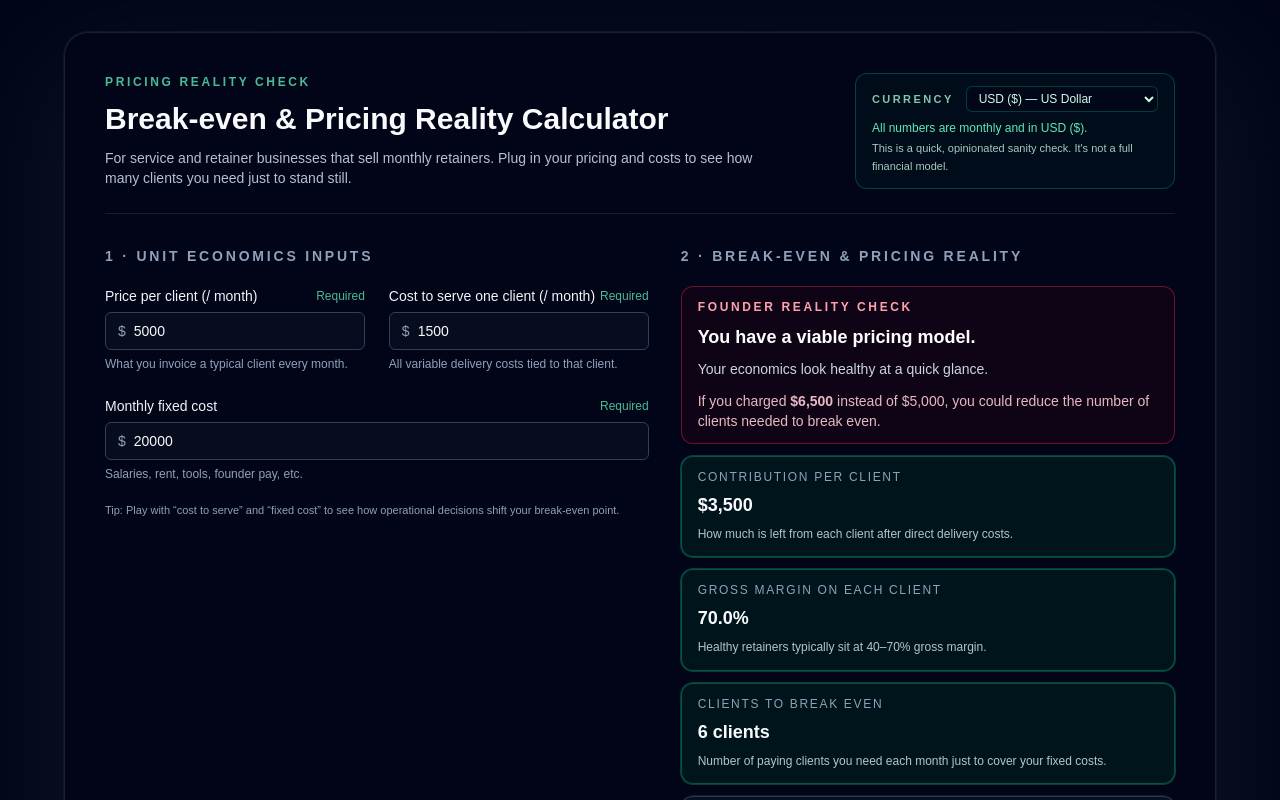
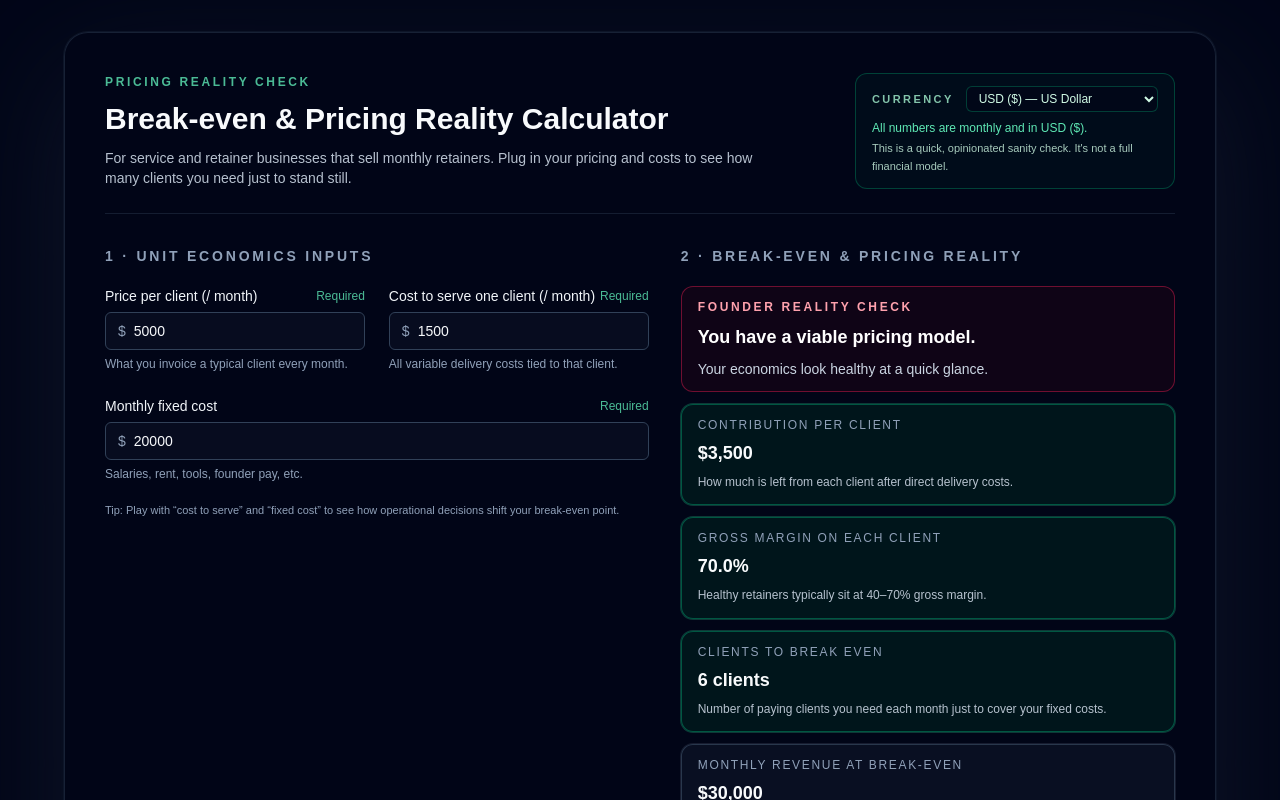
Before and after one commit to vivekd0811-cell/pricing-reality-calculator, a Next.js app: page / in a window 1280 px wide. Shown: the top 800 px of the page. Built offline with nearby package versions, Linux system fonts and the light colour scheme.

Commit message:
Removed weak pricing suggestion from founder reality check

```diff
--- a/app/page.tsx
+++ b/app/page.tsx
@@ -273,20 +273,7 @@ export default function Home() {
                   </>
                 )}
 
-                {result.breakEvenClients != null &&
-                  parsedInput.pricePerClient != null &&
-                  result.contributionPerClient != null &&
-                  result.contributionPerClient > 0 &&
-                  result.breakEvenClients > 1 && (
-                    <p className="mt-3 text-sm text-rose-200/90">
-                      If you charged{" "}
-                      <span className="font-semibold">
-                        {formatMoney(parsedInput.pricePerClient * 1.3)}
-                      </span>{" "}
-                      instead of {formatMoney(parsedInput.pricePerClient)}, you
-                      could reduce the number of clients needed to break even.
-                    </p>
-                  )}
+
               </div>
 
               <ResultCard
```
